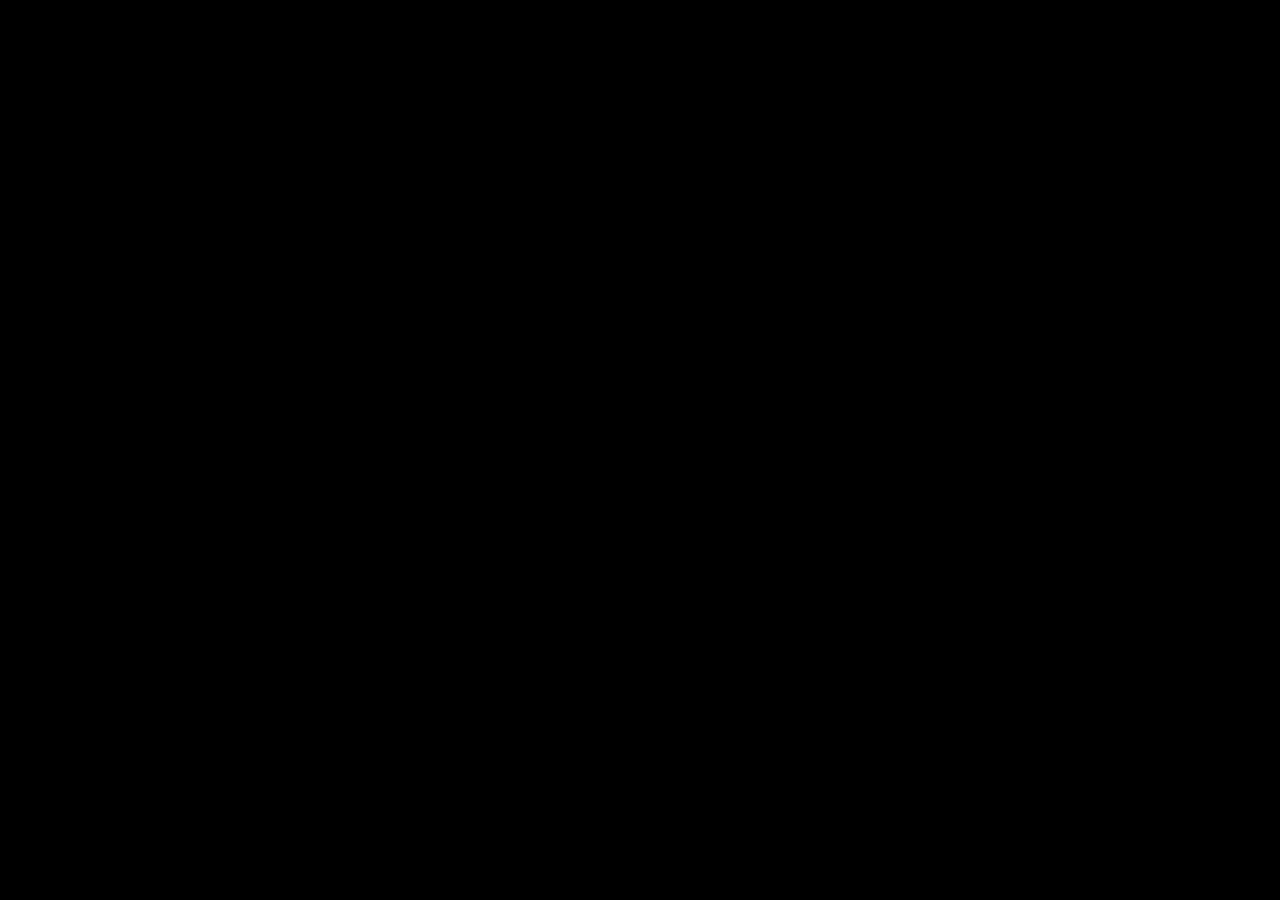
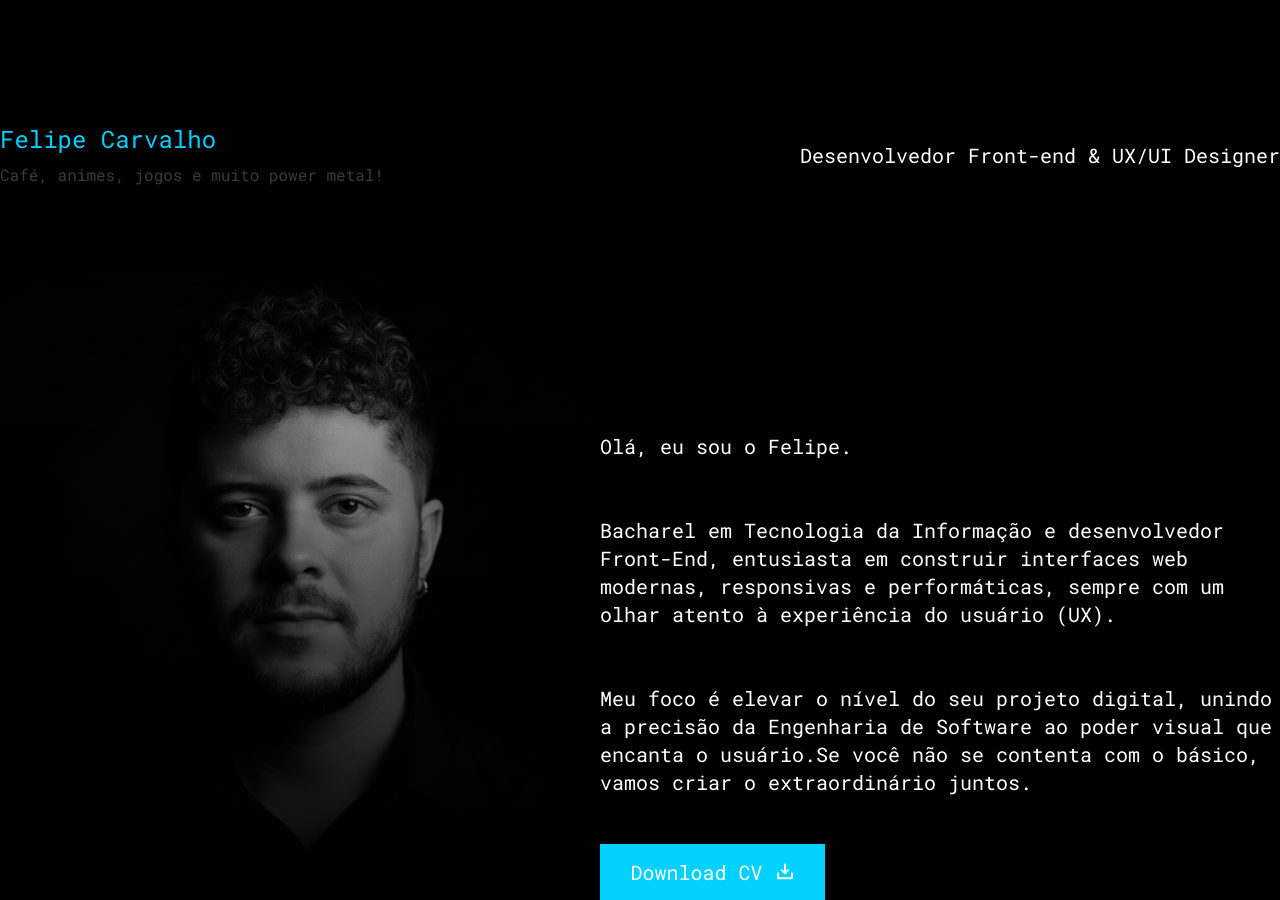
Before and after one commit to oecarvalho/portifolioCarvalho2026, a Next.js app: page / in a window 1280 px wide. Shown: the part 4160-5060 px from the top of the page. Before the commit the page ends 4043 px from the top, so only its background shows below. Built offline with nearby package versions, Linux system fonts and the light colour scheme.

Commit message:
finalizando sessão sobre mim

```diff
--- /dev/null
+++ b/src/components/about-section/about-section.tsx
@@ -0,0 +1,57 @@
+import { DownloadSimpleIcon } from "@phosphor-icons/react"
+import Image from "next/image"
+import Link from "next/link"
+
+export const About = () => {
+    return (
+        <section className="container mx-auto mt-60">
+            <div className="flex items-center justify-between">
+                <div>
+                    <p className="font-mono text-2xl text-[#00D1FF]">Felipe Carvalho</p>
+                    <p className=" text-[#3b3b3b] text-md font-mono mt-2">Café, animes, jogos e muito power metal!</p>
+                </div>
+
+                <div>
+                    <p className="font-mono text-xl">Desenvolvedor Front-end & UX/UI Designer</p>
+                </div>
+            </div>
+
+            <div className="mt-21 flex items-end justify-between">
+                <div>
+                    <Image
+                        src='/felipe.svg'
+                        width={715}
+                        height={750}
+                        alt="foto do felipe"
+                    />
+                </div>
+
+                <div className="w-full max-w-[680px]">
+                    <p className="text-xl">
+                        Olá, eu sou o Felipe.
+                        <br></br>
+                        <br></br>
+                        <br></br>
+                        Bacharel em Tecnologia da Informação e desenvolvedor Front-End,
+                        entusiasta em construir interfaces web modernas, responsivas e performáticas,
+                        sempre com um olhar atento à experiência do usuário (UX).
+                        <br></br>
+                        <br></br>
+                        <br></br>
+                        Meu foco é elevar o nível do seu projeto digital,
+                        unindo a precisão da Engenharia de Software ao poder visual que encanta o usuário.
+                        <span className="text-">
+                            Se você não se contenta com o básico, vamos criar o extraordinário juntos.
+                        </span>
+                    </p>
+
+                    <Link href='/'  className="flex items-center justify-center w-full max-w-[225px] mt-12 gap-3 py-3.5 px-7.5 bg-[#00D1FF] hover:bg-[#0088a7]">
+                        <p className="font-sans text-xl">Download CV</p>
+                        <DownloadSimpleIcon size={20} weight="bold" className="text-white"/>
+                    </Link>
+
+                </div>
+            </div>
+        </section>
+    )
+}
--- a/src/pages/index.tsx
+++ b/src/pages/index.tsx
@@ -1,3 +1,4 @@
+import { About } from "@/components/about-section/about-section";
 import { HeroSection } from "@/components/hero-section/hero-section";
 import { ProjectsSection } from "@/components/projects-section/projects-section";
 import { TechSwiper } from "@/components/techSwipper-section/techSwipper-section";
@@ -10,6 +11,7 @@
       <WorkSection/>
       <ProjectsSection/>
       <TechSwiper/>
+      <About/>
     </article>
   );
 }
```
Also changed, not shown: public/felipe.png (added), public/felipe.svg (added).
